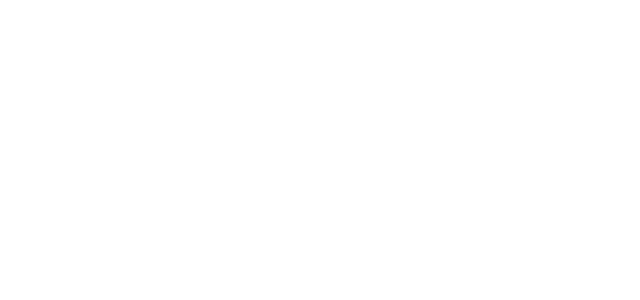
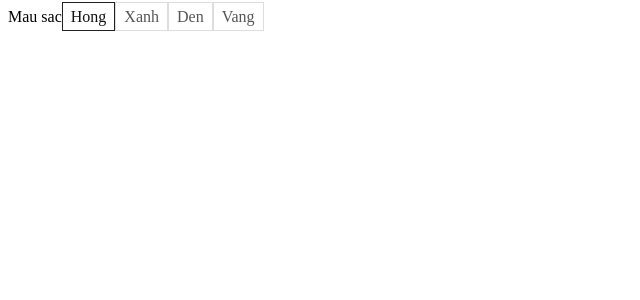
Before and after one commit to nvl207/learn_react, a React (Vite) app in the folder Batch-38/react-vite/: page / in a window 1280 px wide. Shown: the top 300 px of the page, without its empty margins (0-640 px from the left). Built offline with nearby package versions, Linux system fonts and the light colour scheme.

Commit message:
commit hehe

```diff
--- a/Batch-38/react-vite/src/App.tsx
+++ b/Batch-38/react-vite/src/App.tsx
@@ -1,9 +1,9 @@
-
+import Attributes from "./components/Attributes";
 import "./App.css";
 function App() {
   return (
     <>
-
+    < Attributes />
     </>
   );
 }
--- /dev/null
+++ b/Batch-38/react-vite/src/components/Attributes/Attributes.css
@@ -0,0 +1,17 @@
+.attr_container {
+  display: flex;
+  column-gap: 10px;
+  align-items: center;
+}
+
+.attr_item {
+  border: 1px solid #ddd;
+  padding: 5px 8px;
+  color: #555;
+  cursor: pointer;
+}
+
+.attr_item_actived {
+    color: #111;
+    border: 1px solid #212121;
+}
--- /dev/null
+++ b/Batch-38/react-vite/src/components/Attributes/index.tsx
@@ -0,0 +1,29 @@
+import "./Attributes.css"
+
+type TAttItem =  {
+    lable : string;
+    isActive?: boolean;
+}
+
+const AttItem = ({lable,isActive = false}: TAttItem) => {
+
+    const myClass = isActive ===true ? "attr_item attr_item_actived" : "attr_item"
+    return(
+        <span  className={myClass}>{lable}</span>
+    )
+}
+const Attributes = () => {
+    return (
+        <div>
+            <span className="attrs_container">Mau sac</span>
+            < AttItem isActive = {true} lable="Hong" />
+            < AttItem lable="Xanh" />
+            < AttItem lable="Den" />
+            < AttItem lable="Vang" />
+
+        </div>
+
+    )
+}
+
+export default Attributes;
```
Also changed, not shown: Batch-38/react-vite/src/App copy.txt.
